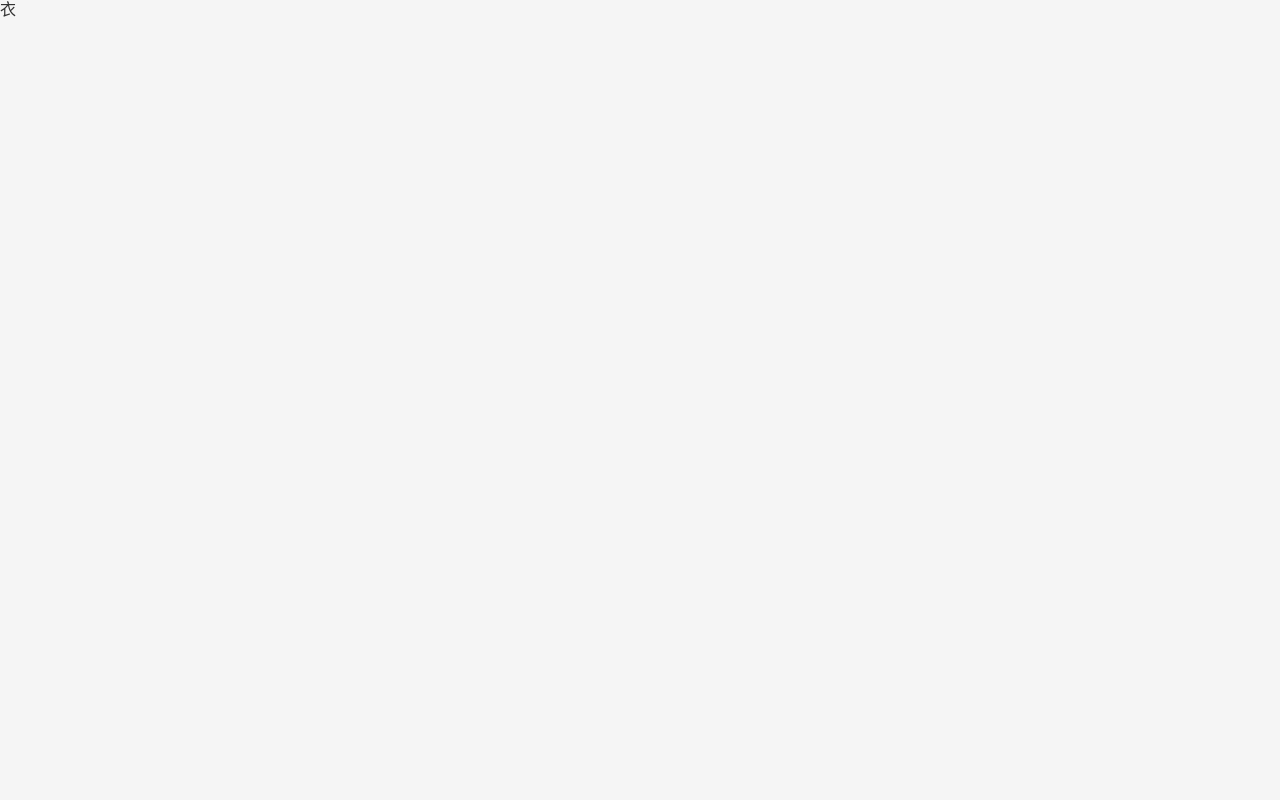
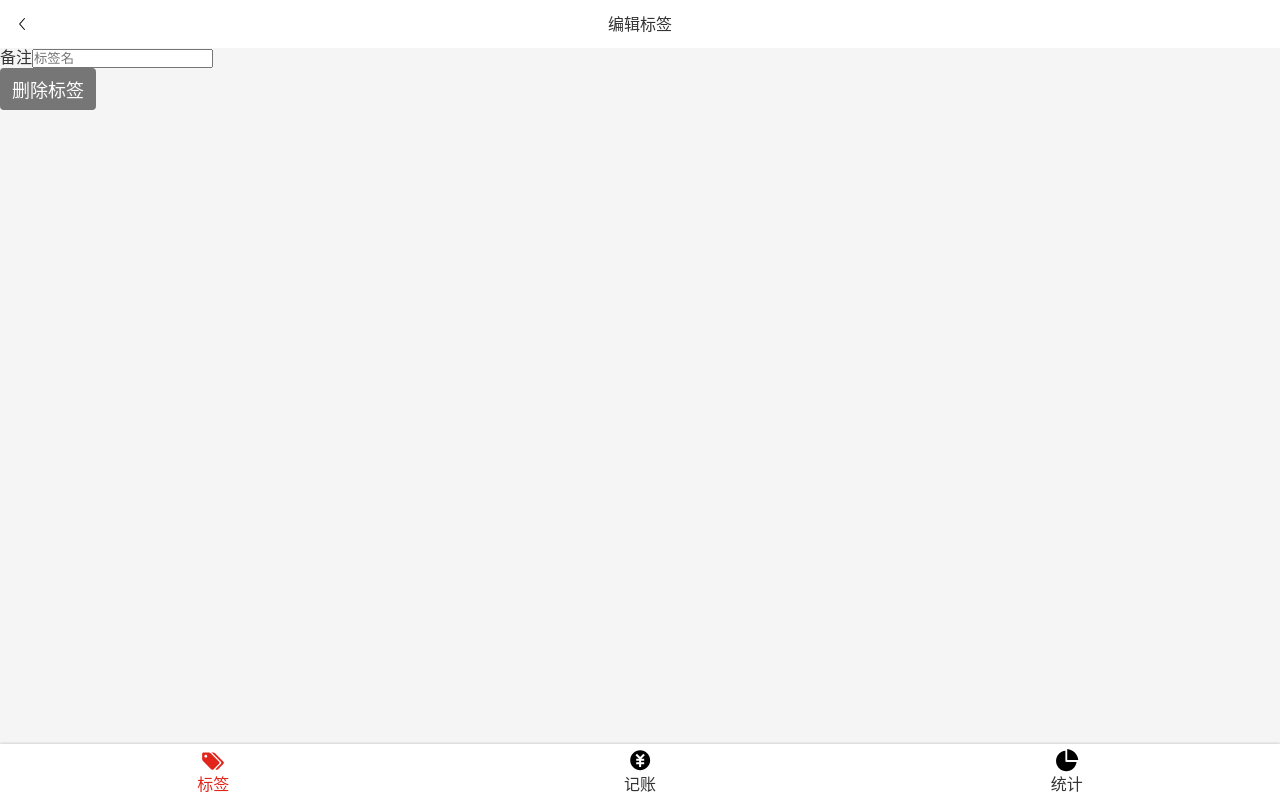
Before and after one commit to lichen404/daily-cost-react, a React app: page /tags/1 in a window 1280 px wide. Built offline with nearby package versions, Linux system fonts and the light colour scheme.

Commit message:
创建单独的 Input 组件,创建 TopBar

```diff
--- /dev/null
+++ b/src/components/Input.tsx
@@ -0,0 +1,34 @@
+import React from 'react';
+import styled from 'styled-components';
+
+
+const Label = styled.label`
+    display: flex;
+    align-items: center;
+      > span {
+        margin-right: 16px;
+        white-space: nowrap;
+
+      }
+      > input {
+          display: block;
+          width: 100%;
+          height: 72px;
+          border: 0;
+          background:none;
+        }
+`;
+type Props = {
+    label:string;
+} & React.InputHTMLAttributes<HTMLInputElement>
+const Input: React.FC<Props> = (props) => {
+    const {label,children,...rest} = props
+    return (
+        <Label>
+            <span>{props.label}</span>
+            <input {...rest}/>
+
+        </Label>
+    );
+};
+export {Input};
--- a/src/components/icon.tsx
+++ b/src/components/icon.tsx
@@ -8,12 +8,12 @@
 }
 
 type Props = {
-    name: string
+    name?: string
 }
 const Icon = (props: Props) => {
     return (
         <svg className="icon">
-            <use xlinkHref={'#' + props.name}/>
+            {props.name && <use xlinkHref={'#' + props.name}/>}
         </svg>
     );
 };
--- a/src/views/Money/NoteSection.tsx
+++ b/src/views/Money/NoteSection.tsx
@@ -1,27 +1,13 @@
 import styled from "styled-components";
 import React from 'react';
+import {Input} from '../../components/Input';
 
 
 const Wrapper = styled.section`
     background-color: #f5f5f5;
     padding: 0 16px;
     font-size: 14px;
-    > label {
-    display: flex;
-    align-items: center;
-      > span {
-        margin-right: 16px;
-        white-space: nowrap;
 
-      }
-      > input {
-          display: block;
-          width: 100%;
-          height: 72px;
-          border: 0;
-          background:none;
-        }
-    }
 `;
 type Props = {
     value:string,
@@ -31,12 +17,7 @@
   const  note = props.value
     return (
         <Wrapper>
-            <label>
-                <span>备注</span>
-                <input type="text" placeholder="在这里添加备注" value={note} onChange={
-                    (e)=>props.onChange(e.target.value)}
-                />
-            </label>
+            <Input label="备注" type="text" value={note} onChange={(e)=>props.onChange(e.target.value)}/>
         </Wrapper>
     )
 }
--- a/src/views/Tag.tsx
+++ b/src/views/Tag.tsx
@@ -1,15 +1,42 @@
 import React from 'react';
 import { useParams } from 'react-router-dom';
 import {useTags} from '../useTags';
+import Layout from '../components/Layout';
+import Icon from '../components/icon';
+import Button from 'components/Button';
+import styled from 'styled-components';
 type Params = {
     id:string
 }
+
+const TopBar = styled.header`
+  display: flex;
+  justify-content: space-between;
+  align-items: center;
+  line-height: 20px;
+  padding: 14px;
+  background-color: white;
+`
 const Tag:React.FC =()=> {
     const {findTag}= useTags()
     const {id} = useParams<Params>()
     const tag =findTag(parseInt(id))
     return (
-        <span>{tag.name}</span>
+        <Layout>
+            <TopBar>
+                     <Icon name="left"/>
+                     <span>编辑标签</span>
+                <Icon/>
+            </TopBar>
+            <div>
+                <label>
+                    <span>备注</span>
+                    <input type="text" placeholder="标签名"/>
+                </label>
+            </div>
+            <Button>删除标签</Button>
+        </Layout>
+
     )
 }
 export {Tag}
```
